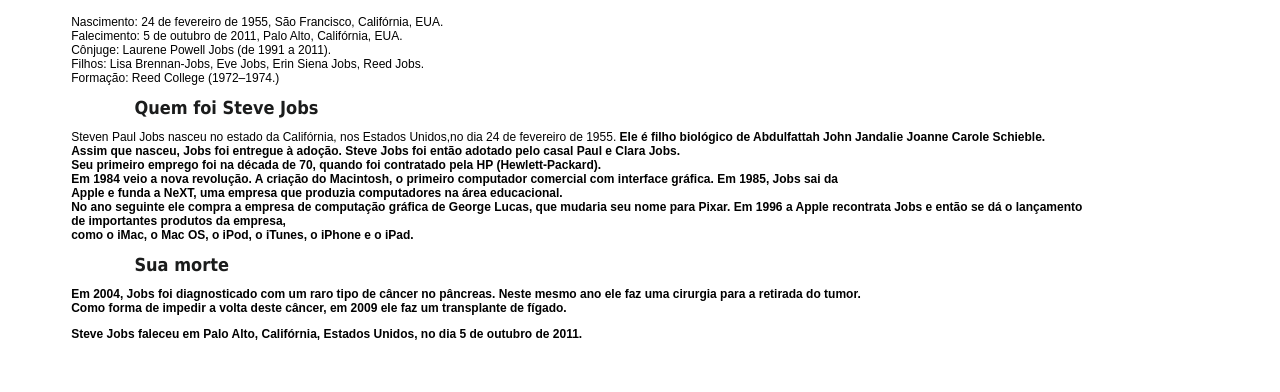
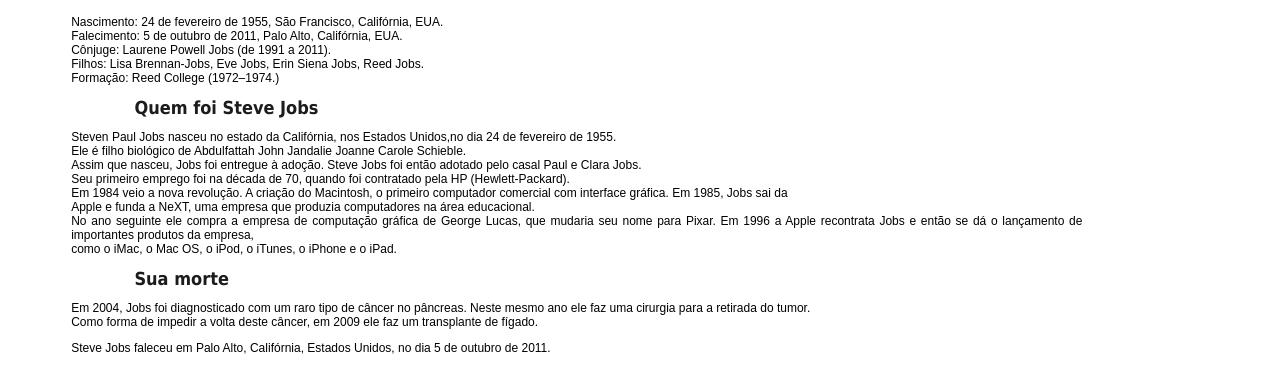
Before and after one commit to bmota2309/atividade2, a website: page atividade2/public_html/steve.html in a window 1280 px wide. Shown: the part 306-698 px from the top of the page. Drawn offline with Linux system fonts and the light colour scheme.

Commit message:
Update steve.html
Acerto leiaute e texto

```diff
--- a/atividade2/public_html/steve.html
+++ b/atividade2/public_html/steve.html
@@ -31,7 +31,7 @@
           </div>
           <div id="ascensao" class="corpo">Quem foi Steve Jobs</div>
           <div id="resenha"><p>Steven Paul Jobs nasceu no estado da Califórnia, nos Estados Unidos,no dia 24
-            de fevereiro de 1955.<b/> Ele é filho biológico de Abdulfattah John Jandalie Joanne
+            de fevereiro de 1955.<br/> Ele é filho biológico de Abdulfattah John Jandalie Joanne
             Carole Schieble. <br/>Assim que nasceu, Jobs foi entregue à adoção. Steve Jobs foi então
             adotado pelo casal Paul e Clara Jobs. <br/>Seu primeiro emprego foi na década de 70, quando
             foi contratado pela HP (Hewlett-Packard).<br/>Em 1984 veio a nova revolução. A criação do Macintosh, o primeiro computador comercial com interface gráfica. Em 1985, Jobs sai da<br>
```
